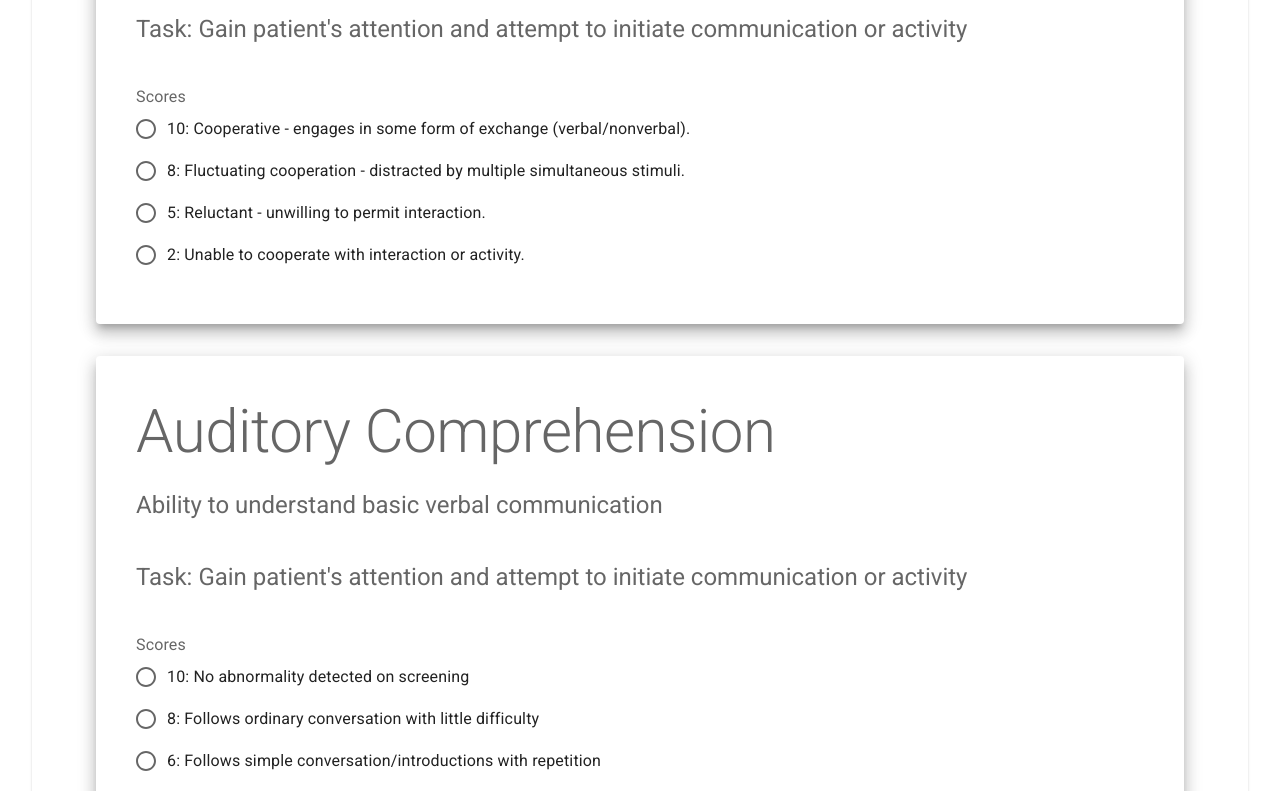
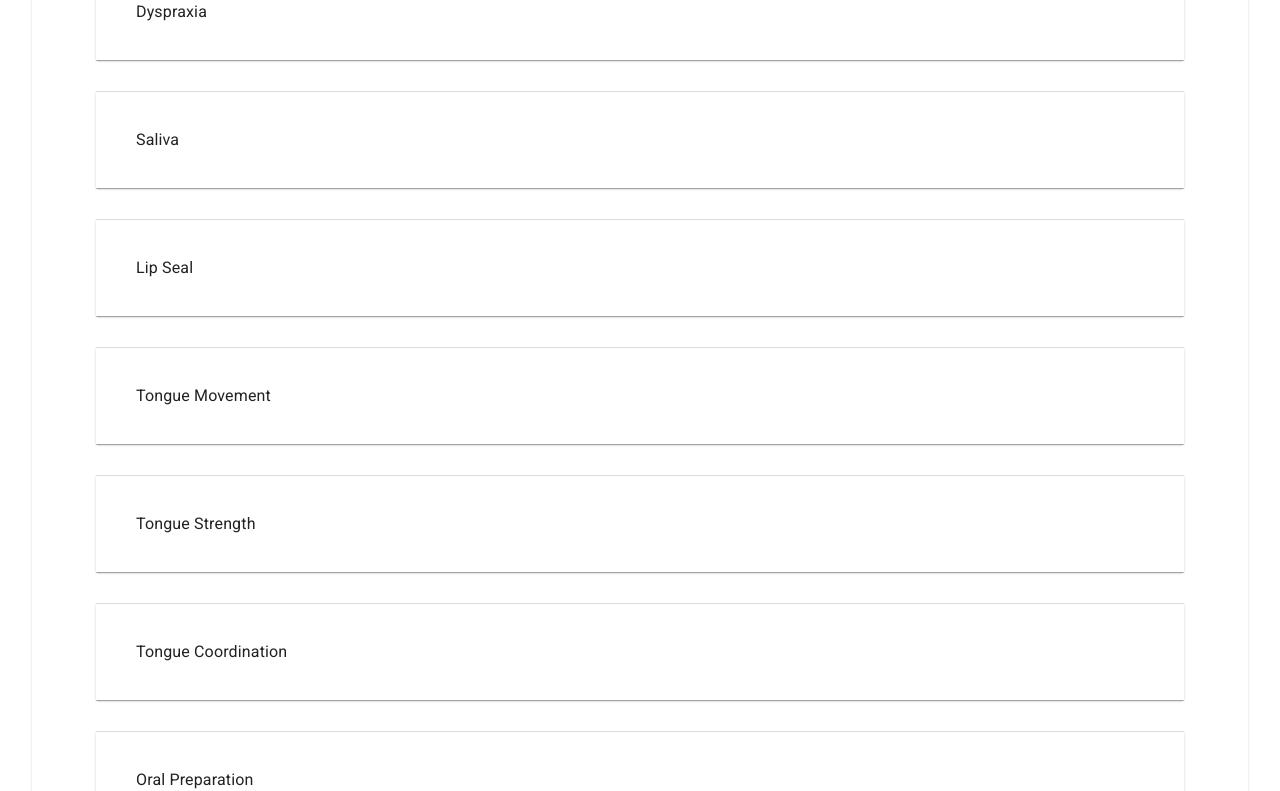
Before and after one commit to aaronpope007/Speech-Therapy, a React (Vite) app in the folder MASA Swallowing Assessment/: page / in a window 1280 px wide. Shown: the part 1200-1991 px from the top of the page. Built offline with nearby package versions, Linux system fonts and the light colour scheme; a web font is replaced by a local one.

Commit message:
changed from card to accordion and added info to assessment areas

```diff
--- a/MASA Swallowing Assessment/src/assets/AssessmentAreas.tsx
+++ b/MASA Swallowing Assessment/src/assets/AssessmentAreas.tsx
@@ -161,28 +161,187 @@ const assessmentAreas = [
   {
     title: `Saliva`,
     description: `Ability to manage oral secretions`,
-    task: `Observe the patient's control of saliva. Note any`,
+    task: `Observe the patient's control of saliva. Note any escape of secretions from the side of mouth and check corners of mouth for wetness. Ask the patient if he or she has noticed undue saliva loss during the day, at night, or while side lying.`,
     grades: {
-      10: {
-        value: 10,
-        text: ``,
-      },
-      8: {
-        value: 8,
-        text: ``,
-      },
-      6: {
-        value: 6,
-        text: ``,
+      5: {
+        value: 5,
+        text: `No abnormality detected on screening`,
       },
       4: {
         value: 4,
-        text: ``,
+        text: `Frothy/expectorated into cup`,
+      },
+      3: {
+        value: 3,
+        text: `Drooling at times, during speech while side lying, when fatigued`,
+      },
+      2: {
+        value: 2,
+        text: `Some drool consistently`,
+      },
+      1: {
+        value: 1,
+        text: `Gross drooling. Unable to control drooling, open mouth posture, needing bib protection`,
       },
     },
   },
   {
-    title: ``,
+    title: `Lip Seal`,
+    description: `Ability to control labial movement and closure`,
+    task: ``,
+    grades: {
+      5: {
+        value: 5,
+        text: `No abnormality detected on screening`,
+      },
+      4: {
+        value: 4,
+        text: `Mild impairment, occasional leakage`,
+      },
+      3: {
+        value: 3,
+        text: `Unilaterally weak, poor mainenance, restricted movement`,
+      },
+      2: {
+        value: 2,
+        text: `Incomplete closure, limited movement`,
+      },
+      1: {
+        value: 1,
+        text: `No closure, unable to assess`,
+      },
+    },
+  },
+  {
+    title: `Tongue Movement`,
+    description: `Lingual mobility in both anterior and posterior aspects`,
+    // TODO, figure out how to italicize Anterior Aspect and Posterior Aspect
+    task: `Anterior Aspect - Protrusion: Have patient extend tongue as far forward as possible and then retract similarly.  Lateralization: Have patient touch each corner of the mouth, then repeat alternating lateral movements. With tongue, have patient attempt to clear out lateral sulci on each side of the mouth. Elevation: With mouth wide open, have patient raise tongue tip to alveolar ridge. Alternate elevation and depression in this way. Posterior Aspect - Elevation: Have patient raise back of tongue to meet palate and hold the position.`,
+    grades: {
+      10: {
+        value: 10,
+        text: `Full range of movement/no abnormality detected`,
+      },
+      8: {
+        value: 8,
+        text: `Mild impairment in range`,
+      },
+      6: {
+        value: 6,
+        text: `Incomplete movement`,
+      },
+      4: {
+        value: 4,
+        text: `Minimal movement`,
+      },
+      2: {
+        value: 2,
+        text: `No movement`,
+      },
+    },
+  },
+  {
+    title: `Tongue Strength`,
+    description: `Bilateral lingual strength on resistance tasks`,
+    task: `Have patient push laterally, against a tongue depressor or gloved finger. Have patient push anteriorly against a tongue depressor or gloved finger. Have patient push during eleveation and depression of tongue. Ask patient to elevate back of tongue against a tongue depressor or gloved finger. Note tone and strength to resistance.`,
+    grades: {
+      10: {
+        value: 10,
+        text: `No abnormality detected on screening`,
+      },
+      8: {
+        value: 8,
+        text: `Minimal weakness`,
+      },
+      5: {
+        value: 5,
+        text: `Obvious unilateral weakness`,
+      },
+      2: {
+        value: 2,
+        text: `Gross weakness`,
+      },
+    },
+  },
+  {
+    title: `Tongue Coordination`,
+    description: `Ability to control lingual movement during serial repetitious activity or speech`,
+    task: `Ask patient to lick around lips, slowly and then rapidly, touching all parts. Have patient rapidly repeat tongue tip alveolar syllables /ta/. Repeat a sentence including tongue tip alveolar consonants (e.g., Take Tim to tea). Ask patient to rapidly repeat velar syllables /ka/. Repeat a sentence including velar consonants (e.g., Can you keep Katie clean?).`,
+    grades: {
+      10: {
+        value: 10,
+        text: `No abnormality detected on screening`,
+      },
+      8: {
+        value: 8,
+        text: `Mild incoordination`,
+      },
+      5: {
+        value: 5,
+        text: `Gross incoordination`,
+      },
+      2: {
+        value: 2,
+        text: `No movement/unable to assess`,
+      },
+    },
+  },
+  {
+    title: `Oral Preparation`,
+    description: `Ability to break down food, mix with saliva, and form a cohesive bolus ready to swallow`,
+    task: `Observe patient while eating or chewing. Ask to observe how bolus is prepared prior to swallowing. Check for loss from mouth, position of food bolus, spread throughout oral cavity, and loss of material into lateral or anterior sulci. Note chewing movements and fatigue.`,
+    grades: {
+      10: {
+        value: 10,
+        text: `No abnormality detected on screening`,
+      },
+      8: {
+        value: 8,
+        text: `Lip or tongue seal, bolus escape`,
+      },
+      6: {
+        value: 6,
+        text: `Minimal chew/tongue thrust bolus projected forward/limited preparation gravityassisted/spread throughout mouth/compensatory head extension`,
+      },
+      4: {
+        value: 4,
+        text: `No bolus formation / no attempt`,
+      },
+      2: {
+        value: 2,
+        text: `Unable to assess`,
+      },
+    },
+  },
+  {
+    title: `Gag`,
+    description: `Reflex motor response triggered in response to noxious stimuli. It measures response of surface tactile receptors and afferent information travels by way of CN X (and possibly some portion of IX).`,
+    task: `Using a laryngeal mirror (size 00) (introduction of cold is optional), contact the base of the tongue or posterior pharyngeal wall. Note any contraction of the pharyngeal wall or soft palate.`,
+    grades: {
+      5: {
+        value: 5,
+        text: `No abnormality detected, strong symmetrical response / hyperreflexive`,
+      },
+      4: {
+        value: 4,
+        text: `Diminished bilaterally`,
+      },
+      3: {
+        value: 3,
+        text: `Diminished unilaterally`,
+      },
+      2: {
+        value: 2,
+        text: `Absent unilaterally`,
+      },
+      1: {
+        value: 1,
+        text: `No gag response noted`,
+      },
+    },
+  },
+  {
+    title: `Palate`,
     description: ``,
     task: ``,
     grades: {
@@ -202,10 +361,14 @@ const assessmentAreas = [
         value: 4,
         text: ``,
       },
+      2: {
+        value: 2,
+        text: ``,
+      },
     },
   },
   {
-    title: ``,
+    title: `Bolus Clearance`,
     description: ``,
     task: ``,
     grades: {
@@ -225,10 +388,14 @@ const assessmentAreas = [
         value: 4,
         text: ``,
       },
+      2: {
+        value: 2,
+        text: ``,
+      },
     },
   },
   {
-    title: ``,
+    title: `Oral Transit`,
     description: ``,
     task: ``,
     grades: {
@@ -248,10 +415,14 @@ const assessmentAreas = [
         value: 4,
         text: ``,
       },
+      2: {
+        value: 2,
+        text: ``,
+      },
     },
   },
   {
-    title: ``,
+    title: `Cough Reflex`,
     description: ``,
     task: ``,
     grades: {
@@ -271,10 +442,14 @@ const assessmentAreas = [
         value: 4,
         text: ``,
       },
+      2: {
+        value: 2,
+        text: ``,
+      },
     },
   },
   {
-    title: ``,
+    title: `Voluntary Cough`,
     description: ``,
     task: ``,
     grades: {
@@ -294,6 +469,118 @@ const assessmentAreas = [
         value: 4,
         text: ``,
       },
+      2: {
+        value: 2,
+        text: ``,
+      },
+    },
+  },
+  {
+    title: `Voice`,
+    description: ``,
+    task: ``,
+    grades: {
+      10: {
+        value: 10,
+        text: ``,
+      },
+      8: {
+        value: 8,
+        text: ``,
+      },
+      6: {
+        value: 6,
+        text: ``,
+      },
+      4: {
+        value: 4,
+        text: ``,
+      },
+      2: {
+        value: 2,
+        text: ``,
+      },
+    },
+  },
+  {
+    title: `Trache`,
+    description: ``,
+    task: ``,
+    grades: {
+      10: {
+        value: 10,
+        text: ``,
+      },
+      8: {
+        value: 8,
+        text: ``,
+      },
+      6: {
+        value: 6,
+        text: ``,
+      },
+      4: {
+        value: 4,
+        text: ``,
+      },
+      2: {
+        value: 2,
+        text: ``,
+      },
+    },
+  },
+  {
+    title: `Pharyngeal Phase`,
+    description: ``,
+    task: ``,
+    grades: {
+      10: {
+        value: 10,
+        text: ``,
+      },
+      8: {
+        value: 8,
+        text: ``,
+      },
+      6: {
+        value: 6,
+        text: ``,
+      },
+      4: {
+        value: 4,
+        text: ``,
+      },
+      2: {
+        value: 2,
+        text: ``,
+      },
+    },
+  },
+  {
+    title: `Pharyngeal Response`,
+    description: ``,
+    task: ``,
+    grades: {
+      10: {
+        value: 10,
+        text: ``,
+      },
+      8: {
+        value: 8,
+        text: ``,
+      },
+      6: {
+        value: 6,
+        text: ``,
+      },
+      4: {
+        value: 4,
+        text: ``,
+      },
+      2: {
+        value: 2,
+        text: ``,
+      },
     },
   },
 ];
--- a/MASA Swallowing Assessment/src/assets/Components/AssessmentCard.tsx
+++ b/MASA Swallowing Assessment/src/assets/Components/AssessmentCard.tsx
@@ -10,6 +10,7 @@ import Card from "@mui/material/Card";
 import CardContent from "@mui/material/CardContent";
 import Typography from "@mui/material/Typography";
 import assessmentAreas from "../AssessmentAreas"; // Assuming AssessmentAreas.tsx is in the same directory
+import { Accordion, AccordionDetails, AccordionSummary } from "@mui/material";
 
 const AssessmentCard: React.FC = () => {
   const { register, watch } = useForm();
@@ -41,15 +42,17 @@ const AssessmentCard: React.FC = () => {
   return (
     <div>
       {assessmentAreas.map((area, index) => (
-        <Card
-          key={index}
-          elevation={10}
-          sx={{ minWidth: 275, margin: 4, padding: 3 }}
-        >
-          <CardContent>
-            <Typography variant="h2" color="text.secondary" gutterBottom>
-              {area.title}
-            </Typography>
+        <Accordion sx={{ minWidth: 275, margin: 4, padding: 3 }}>
+          <AccordionSummary aria-controls="panel1-content" id="panel1-header">
+            <Typography>{area.title}</Typography>
+          </AccordionSummary>
+
+          <AccordionDetails>
+            <Typography
+              variant="h2"
+              color="text.secondary"
+              gutterBottom
+            ></Typography>
 
             <Typography variant="h5" sx={{ mb: 5 }} color="text.secondary">
               {area.description}
@@ -83,8 +86,8 @@ const AssessmentCard: React.FC = () => {
                   ))}
               </RadioGroup>
             </FormControl>
-          </CardContent>
-        </Card>
+          </AccordionDetails>
+        </Accordion>
       ))}
       <Button variant="contained" onClick={calculateTotal}>
         Calculate Total
```
